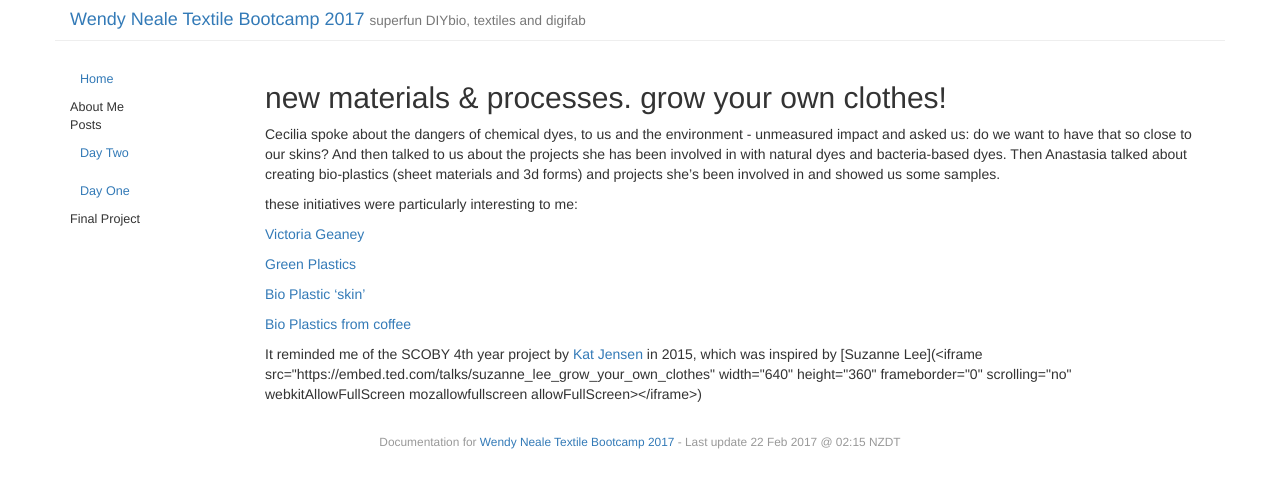
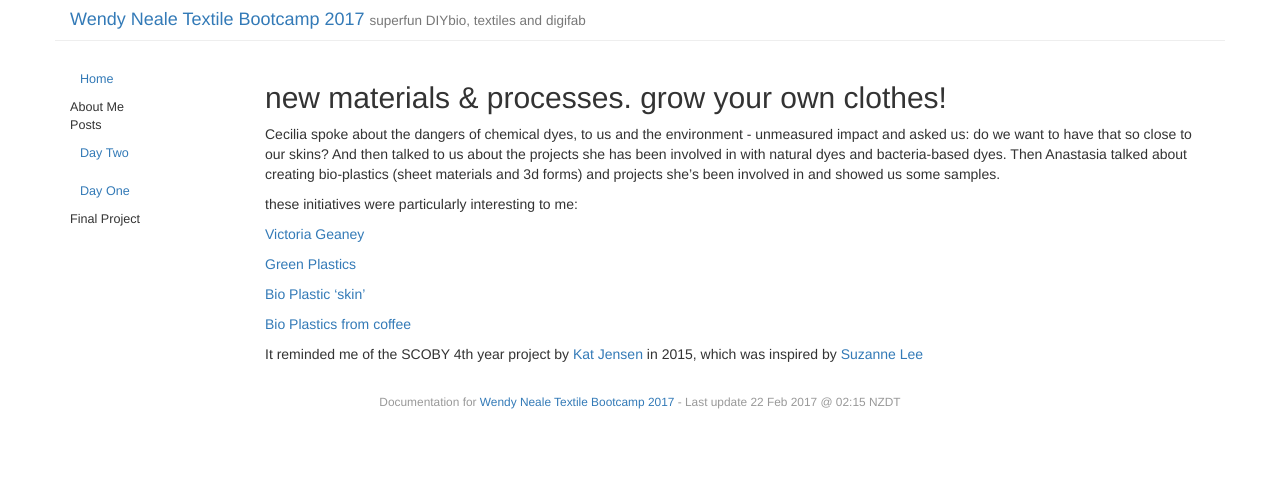
Before and after one commit to wendwarge/wendwarge.github.io, a Jekyll site: the page built from _posts/2017-02-22-day-two.md, in a window 1280 px wide. Shown: the top 488 px of the page. Built offline with Jekyll 4.4.1, drawn with Linux system fonts in a browser that asks for light colours.

Commit message:
broken link fix

```diff
--- a/_posts/2017-02-22-day-two.md
+++ b/_posts/2017-02-22-day-two.md
@@ -17,4 +17,4 @@ these initiatives were particularly interesting to me:
 [Bio Plastics from coffee](https://3dprintingindustry.com/news/bioplastics-made-coffee-orange-83241/)
 
 It reminded me of the SCOBY 4th year project by [Kat Jensen](https://creative.massey.ac.nz/about/exposure-2015-end-of-year-exhibition/bdes-textiles/katerina-jensen) in 2015, which was inspired by
-[Suzanne Lee](<iframe src="https://embed.ted.com/talks/suzanne_lee_grow_your_own_clothes" width="640" height="360" frameborder="0" scrolling="no" webkitAllowFullScreen mozallowfullscreen allowFullScreen></iframe>)
+[Suzanne Lee](http://www.naturalblaze.com/2016/04/the-woman-who-grows-her-own-kombucha-clothes.html)
```
